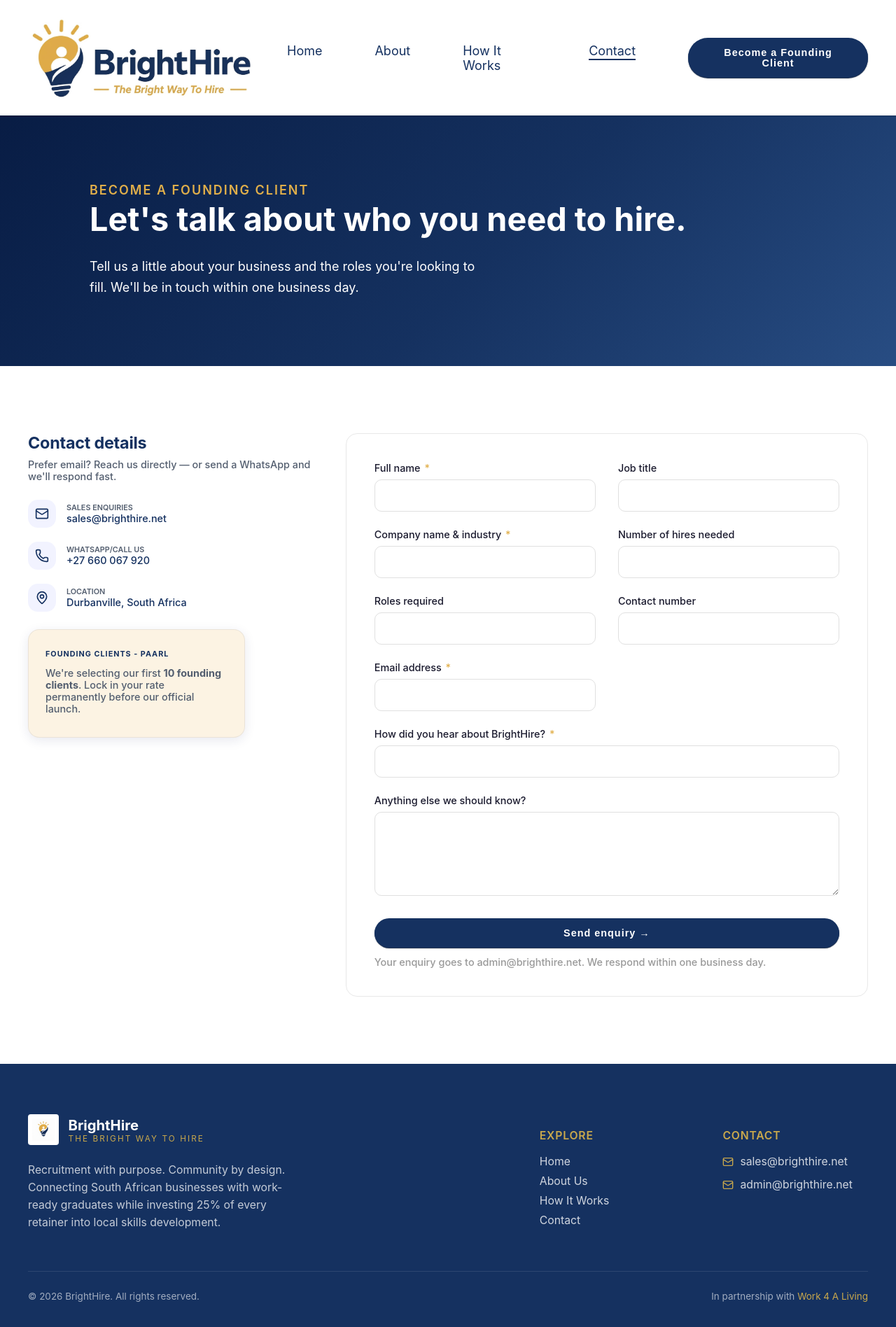
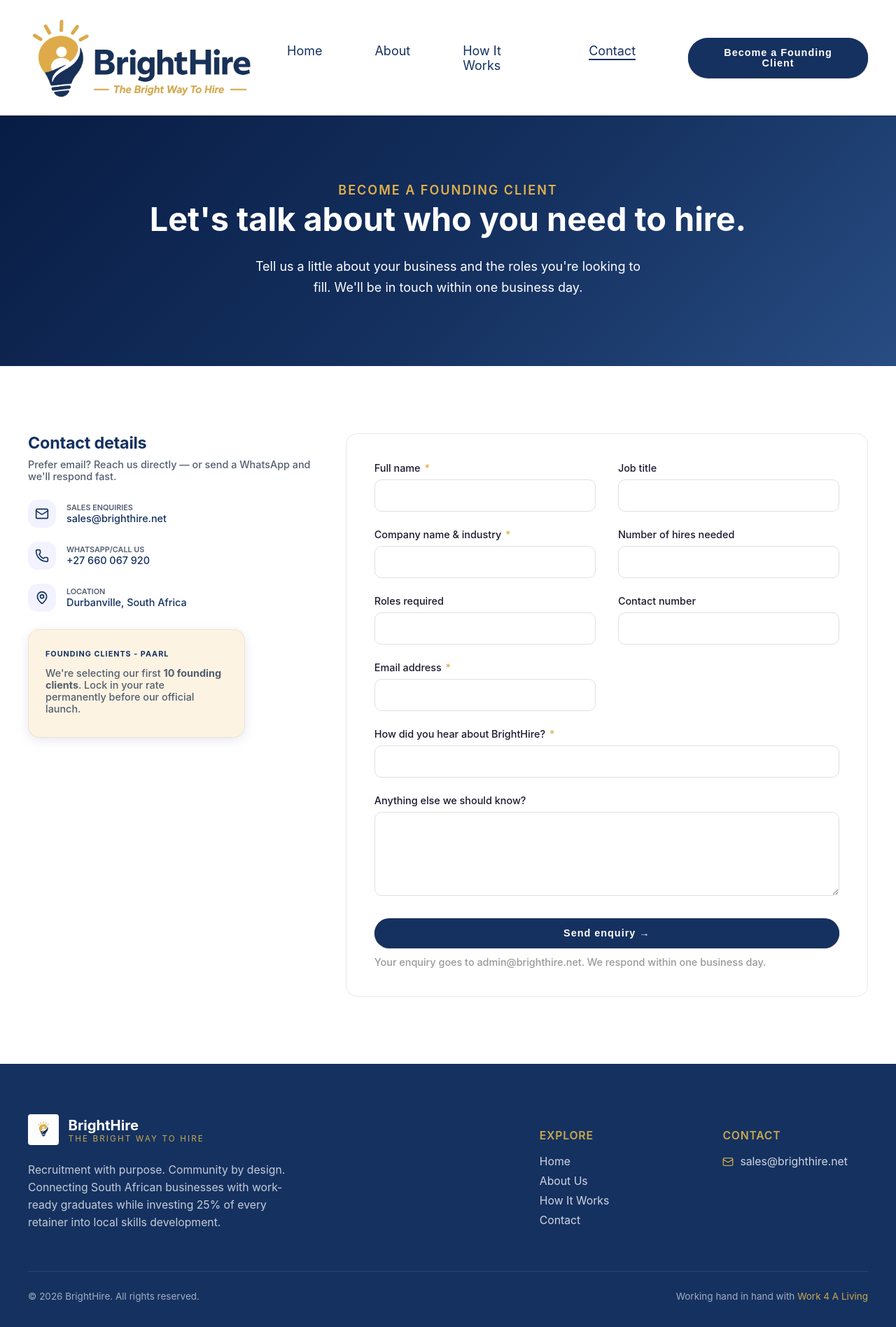
Before and after one commit to Orbtech-Solutions/brighthire-website, a React (Vite) app: page /contact in a window 1280 px wide. Shown: the whole page at 70% size. Built offline with nearby package versions, Linux system fonts and the light colour scheme; no server answers.

Commit message:
Fixed merge error

```diff
--- a/src/components/footer/footer.jsx
+++ b/src/components/footer/footer.jsx
@@ -39,17 +39,13 @@
                             <Mail size={16} className="icon" />
                             <a href="mailto:sales@brighthire.net">sales@brighthire.net</a>
                         </li>
-                        <li className="contact-item">
-                            <Mail size={16} className="icon" />
-                            <a href="mailto:admin@brighthire.net">admin@brighthire.net</a>
-                        </li>
                     </ul>
                 </div>
             </div>
             <div className="bottom-bar">
                 <p>© 2026 BrightHire. All rights reserved.</p>
                 <p>
-                    In partnership with{" "}
+                    Working hand in hand with{" "}
                     <a href="https://www.work4aliving.org" target="_blank" rel="noreferrer">
                         Work 4 A Living
                     </a>
--- a/src/pages/contactpage/sections/top-banner/contact-top-banner.jsx
+++ b/src/pages/contactpage/sections/top-banner/contact-top-banner.jsx
@@ -7,7 +7,7 @@
                 smallText="Become a founding client"
                 heading="Let's talk about who you need to hire."
                 subText="Tell us a little about your business and the roles you're looking to fill. We'll be in touch within one business day."
-                className="heading-white subtext-white"
+                className="heading-white subtext-white align-center"
             />
         </section>
     );
```
